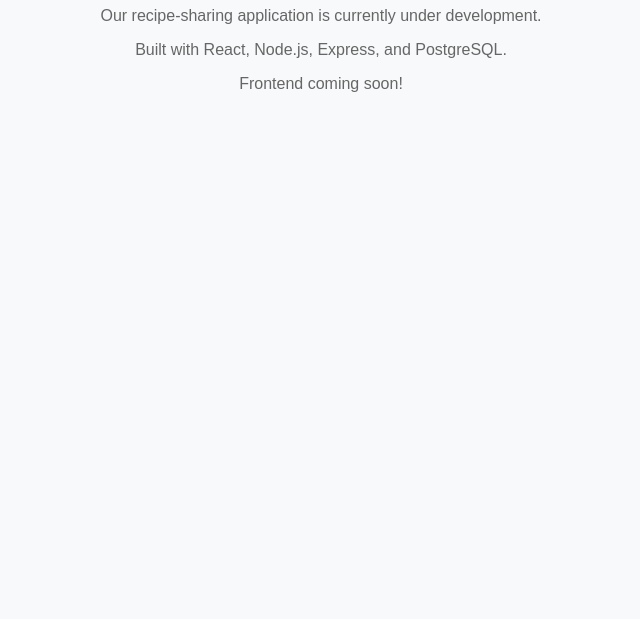
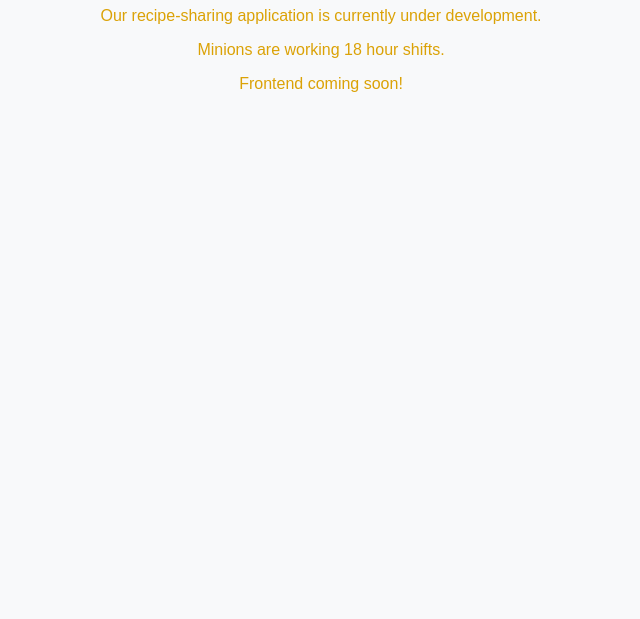
Before and after one commit to onemansprint/Project_Group_5_Recipe_Sharing_Platform, a website: page frontend/index.html in a window 1280 px wide. Shown: the part 181-800 px from the top of the page, without its empty margins (319-959 px from the left). Drawn offline with Linux system fonts and the light colour scheme.

Commit message:
Update index.html

```diff
--- a/frontend/index.html
+++ b/frontend/index.html
@@ -12,13 +12,13 @@
             padding: 100px 20px;
         }
         h1 { color: #333; }
-        p { color: #666; }
+        p { color: #dba206; }
     </style>
 </head>
 <body>
     <h1>Recipe Sharing Platform</h1>
     <p>Our recipe-sharing application is currently under development.</p>
-    <p>Built with React, Node.js, Express, and PostgreSQL.</p>
+    <p>Minions are working 18 hour shifts.</p>
     <p>Frontend coming soon!</p>
 </body>
 </html>
```
